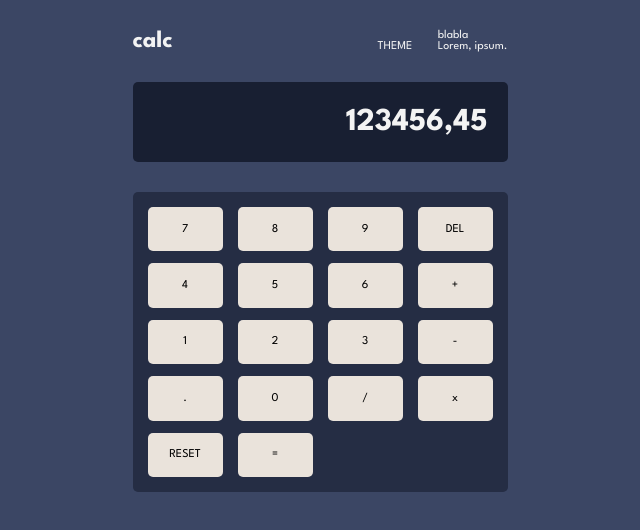
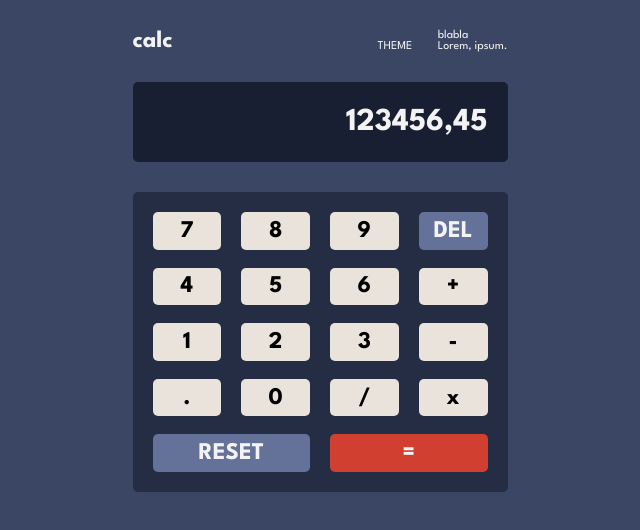
Before and after one commit to Thomas-wagon/calculator-app, a React (Create React App) app: page / in a window 1280 px wide. Shown: the top 530 px of the page, without its empty margins (320-960 px from the left). Built offline with nearby package versions, Linux system fonts and the light colour scheme.

Commit message:
calculator-5 polished grid

```diff
--- a/src/components/Button.js
+++ b/src/components/Button.js
@@ -2,7 +2,7 @@ import React from "react";
 
 const Button = ({ button }) => {
   return (
-    <div className="button">
+    <div className={`button ${button.type}`}>
       <p>{button.value}</p>
     </div>
   );
--- a/src/components/Pad.js
+++ b/src/components/Pad.js
@@ -1,27 +1,29 @@
 import React, { useState } from "react";
+// components
 import Button from "./Button";
+const Pad = () => {
+  // variables
+  const [buttons, setbuttons] = useState([
+    { id: 1, value: "7", type: "number" },
+    { id: 2, value: "8", type: "number" },
+    { id: 3, value: "9", type: "number" },
+    { id: 4, value: "DEL", type: "delete" },
+    { id: 5, value: "4", type: "number" },
+    { id: 6, value: "5", type: "number" },
+    { id: 7, value: "6", type: "number" },
+    { id: 8, value: "+", type: "plus" },
+    { id: 9, value: "1", type: "number" },
+    { id: 10, value: "2", type: "number" },
+    { id: 11, value: "3", type: "number" },
+    { id: 12, value: "-", type: "minus" },
+    { id: 13, value: ".", type: "dot" },
+    { id: 14, value: "0", type: "number" },
+    { id: 15, value: "/", type: "divide" },
+    { id: 16, value: "x", type: "multiply" },
+    { id: 17, value: "RESET", type: "reset" },
+    { id: 18, value: "=", type: "equal" },
+  ]);
 
-const Pad = () => {
-  const [buttons, setbuttons] = useState([
-    { id: 1, value: "7" },
-    { id: 2, value: "8" },
-    { id: 3, value: "9" },
-    { id: 4, value: "DEL" },
-    { id: 5, value: "4" },
-    { id: 6, value: "5" },
-    { id: 7, value: "6" },
-    { id: 8, value: "+" },
-    { id: 9, value: "1" },
-    { id: 10, value: "2" },
-    { id: 11, value: "3" },
-    { id: 12, value: "-" },
-    { id: 13, value: "." },
-    { id: 14, value: "0" },
-    { id: 15, value: "/" },
-    { id: 16, value: "x" },
-    { id: 17, value: "RESET" },
-    { id: 18, value: "=" },
-  ]);
   return (
     <div className="pad">
       {buttons.map((button) => (
--- a/src/styles/components/_buttons.scss
+++ b/src/styles/components/_buttons.scss
@@ -6,5 +6,20 @@
   border-radius: 5px;
   p {
     color: black;
+    font-weight: bold;
+    font-size: 24px;
+  }
+  &.delete,
+  &.reset {
+    background-color: $color-button-2-0;
+    p {
+      color: $white;
+    }
+  }
+  &.equal {
+    background-color: $color-button-3-0;
+    p {
+      color: $white;
+    }
   }
 }
--- a/src/styles/components/_pad.scss
+++ b/src/styles/components/_pad.scss
@@ -5,13 +5,17 @@
   display: grid;
   grid-template-columns: 1fr 1fr 1fr 1fr;
   grid-template-rows: 1fr 1fr 1fr 1fr 1fr;
-  column-gap: 15px;
-  row-gap: 12px;
-  padding: 15px;
+  column-gap: 20px;
+  row-gap: 18px;
+  padding: 20px;
 }
 
-.button-small {
-  grid-area: small;
+.reset {
+  grid-area: 5 / 1 / span 1 / span 2;
+}
+
+.equal {
+  grid-area: 5 / 3 / span 1 / span 2;
 }
 
 .button-large {
```
